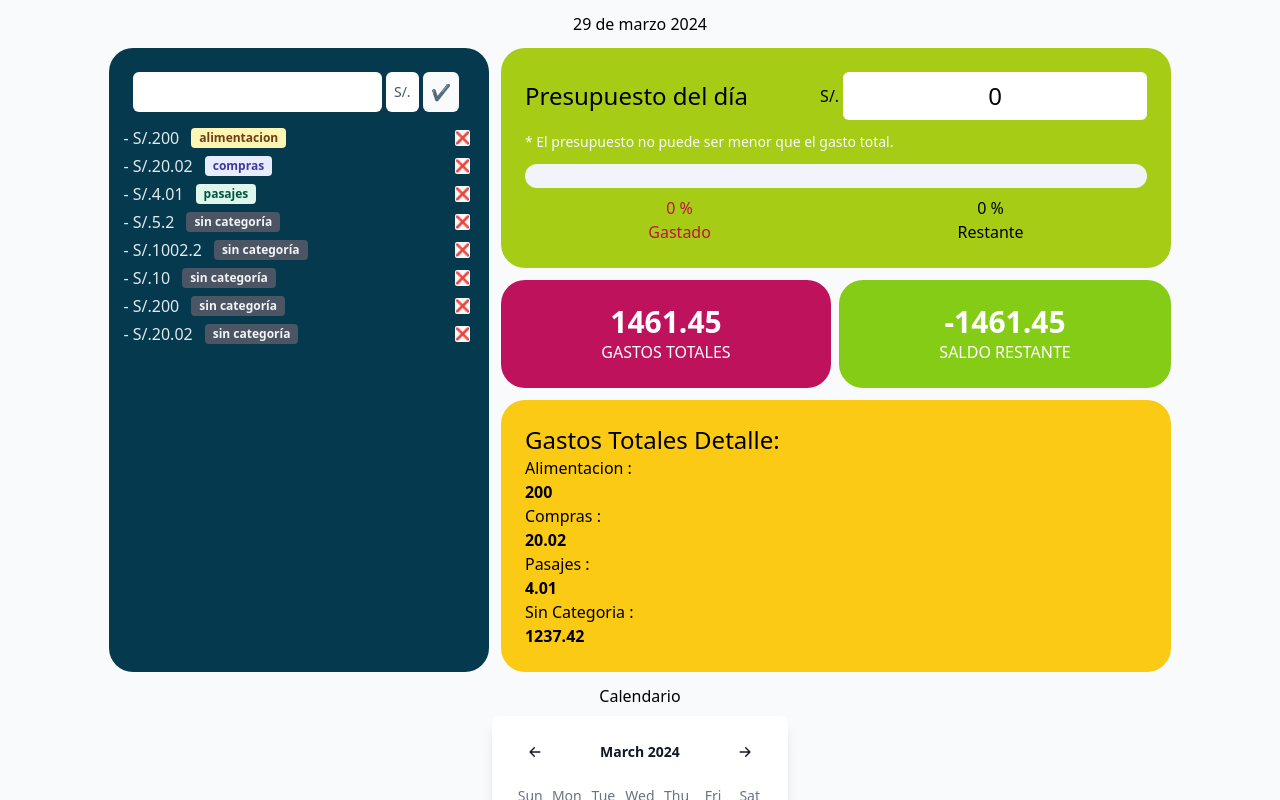
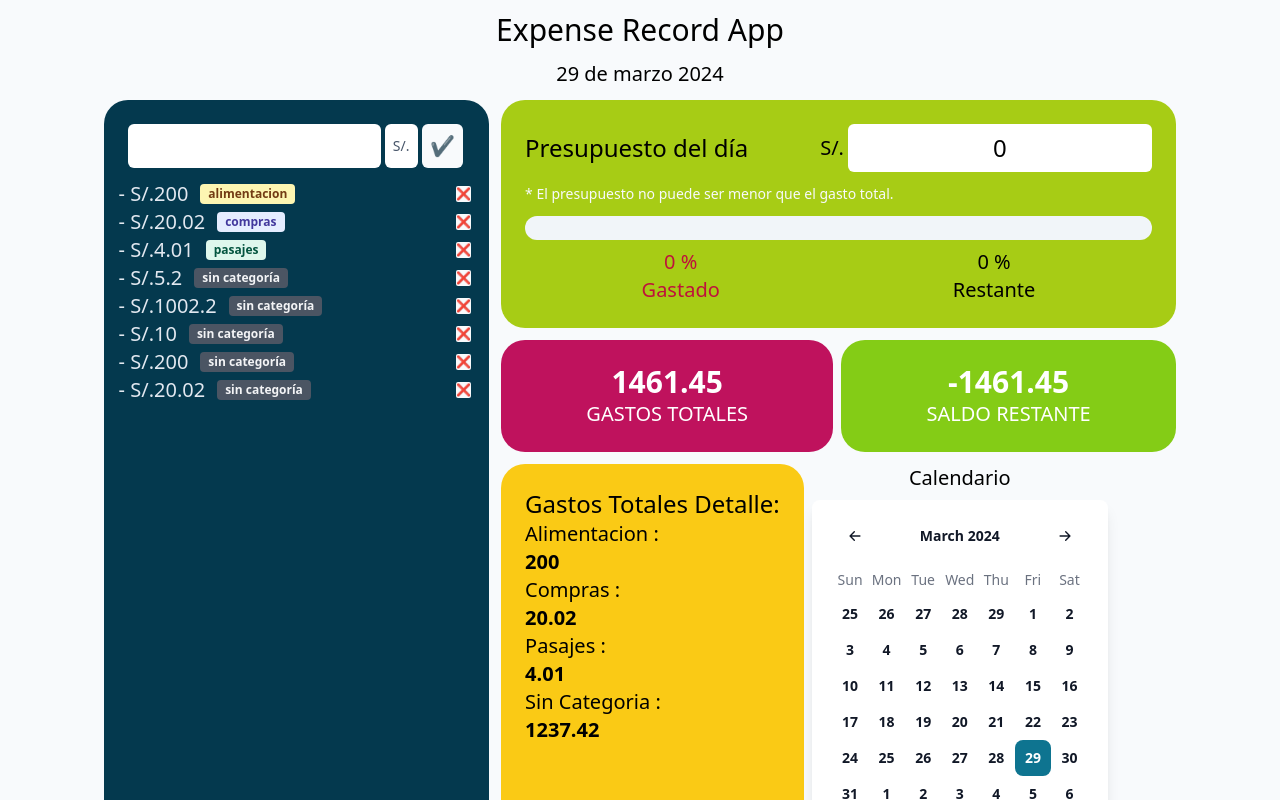
Before and after one commit to nattdev/expense-record-app, a React (Vite) app in the folder client/: page / in a window 1280 px wide. Shown: the top 800 px of the page. Built offline with nearby package versions, Linux system fonts and the light colour scheme.

Commit message:
Add grid template styles and h1 element

```diff
--- a/client/src/App.jsx
+++ b/client/src/App.jsx
@@ -9,20 +9,23 @@ import TotalExpensesDetail from "./components/TotalExpensesDetail"
 
 function App() {
   return (
-    <div className="flex flex-col items-center p-3 bg-slate-50">
+    <div className="flex w-full flex-col items-center p-1 sm:p-3 bg-slate-50 text-lg md:text-xl lg:text-xl">
       <ExpensesContextProvider>
-        <header className="pb-3">
+        <header className="pb-3 text-center">
+          <h1 className="text-3xl font-medium pb-3">Expense Record App</h1>
           <CurrentDate />
         </header>
         <main className="grid grid-cols-[auto_auto] auto-rows-auto gap-3">
           <ExpensesRegister />
           <BudgetStatistics />
-          <div className="flex justify-between text-center text-white gap-2">
+          <div className="flex justify-between text-center text-white gap-2 col-span-2 sm:col-span-1">
             <TotalExpenses />
             <RemainingBudget />
           </div>
-          <TotalExpensesDetail />
-          <Calendar />
+          <div className="flex flex-col lg:flex-row gap-2 col-span-2 sm:col-span-1">
+            <TotalExpensesDetail />
+            <Calendar />
+          </div>
         </main>
       </ ExpensesContextProvider>
     </div>
```
